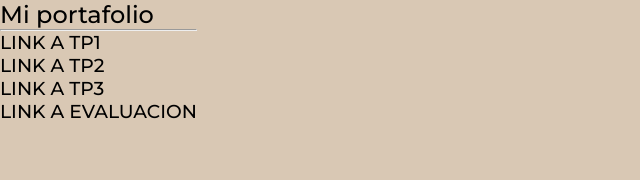
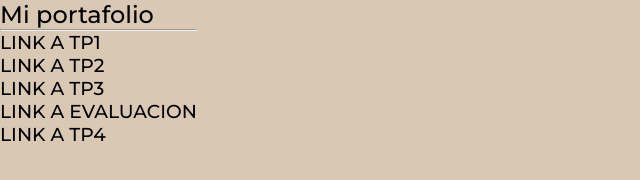
Before and after one commit to DanielGoyenechea/Portafolio, a plain HTML site: page index.html in a window 1280 px wide. Shown: the whole page, without its empty margins (0-640 px from the left). Drawn offline with Linux system fonts and the light colour scheme; files that its build step writes are made by us from their sources.

Commit message:
Update index.html

```diff
--- a/index.html
+++ b/index.html
@@ -24,6 +24,7 @@
             <h3><a href="tp2/home-resto.html">LINK A TP2</a></h3>
             <h3><a href="/portafolio/tp2/home-resto.html">LINK A TP3</a></h3>
             <h3><a href="Evaluacion/index.html">LINK A EVALUACION</a></h3>
+            <h3><a href="TP5/index.html">LINK A TP4</a></h3>
         </nav>
     </header>
     <article>
```
